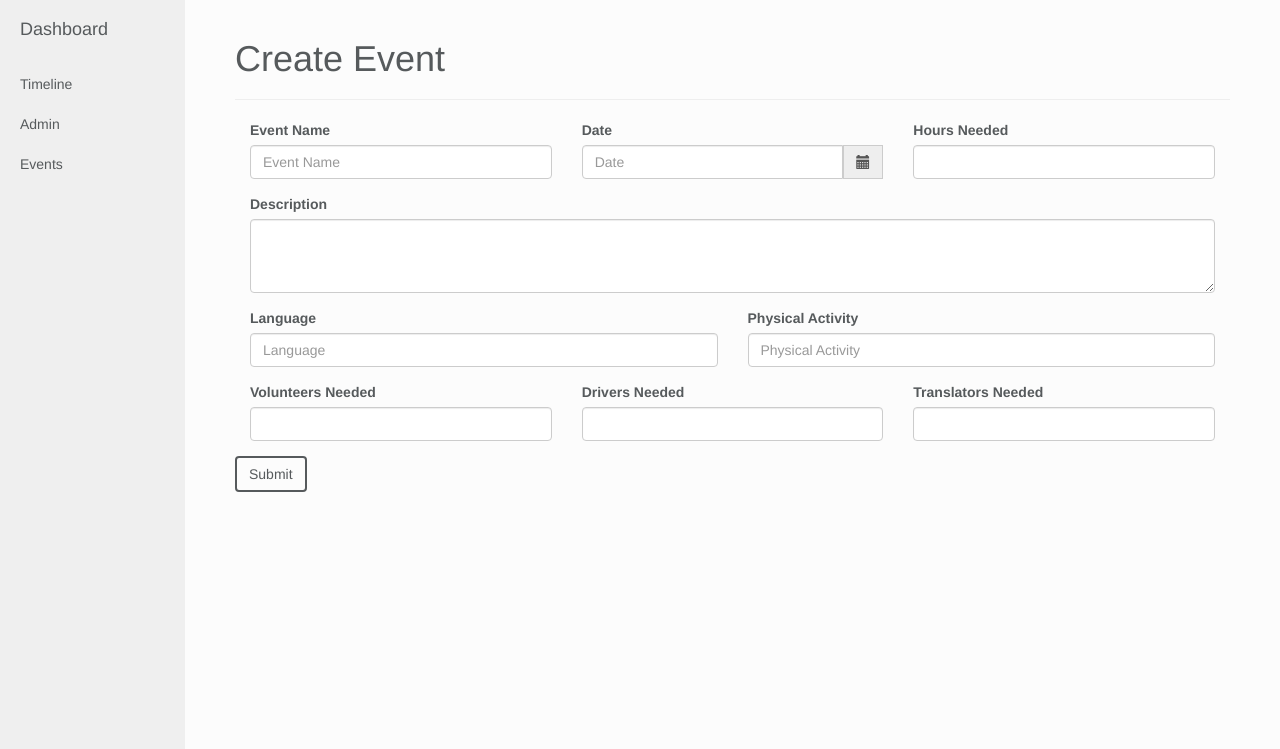
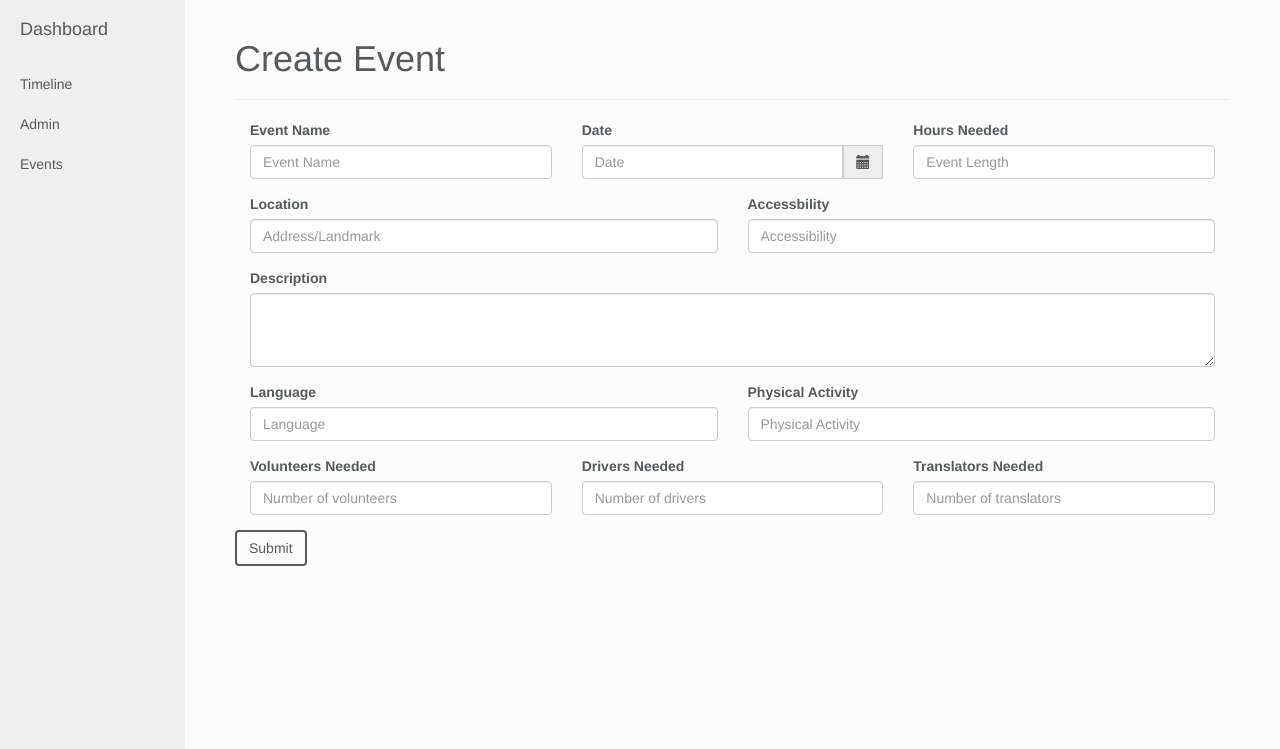
Before and after one commit to sup/fill, a Flask app: page /create_event in a window 1280 px wide. Shown: the part 51-800 px from the top of the page. Run offline with Flask 2, Linux system fonts and the light colour scheme; some libraries are stand-ins or nearby versions.

Commit message:
update css and add event location/accessibility

```diff
--- a/fill-app/main.py
+++ b/fill-app/main.py
@@ -272,6 +272,8 @@ def create_event():
         date = request.form["date"]
         date = datetime.strptime(date, "%m/%d/%Y %H:%M %p")
         hours = int(request.form["hours"])
+        location = request.form["location"]
+        accessibility = request.form["accessibility"]
         description = request.form["description"]
         language = request.form["language"]
         physical_activity = request.form["physical_activity"]
@@ -287,6 +289,8 @@ def create_event():
         event = Event(name=name,
                       date=date,
                       hours=hours,
+                      location=location,
+                      accessibility=accessibility,
                       description=description,
                       language=language,
                       physical_activity=physical_activity,
@@ -324,6 +328,8 @@ def edit_event(id=None):
         name = request.form["name"]
         date = request.form["date"]
         date = datetime.strptime(date, "%m/%d/%Y %H:%M %p")
+        location = request.form["location"]
+        accessibility = request.form["accessibility"]
         hours = int(request.form["hours"])
         description = request.form["description"]
         language = request.form["language"]
@@ -336,6 +342,8 @@ def edit_event(id=None):
         event.name = name
         event.date = date
         event.hours = hours
+        event.location = location
+        event.accessibility = accessibility
         event.description = description
         event.language = language
         event.physical_activity = physical_activity
--- a/fill-app/models/models.py
+++ b/fill-app/models/models.py
@@ -57,8 +57,10 @@ class Event(ndb.Model):
     name = ndb.StringProperty(required=True)
     date = ndb.DateTimeProperty(required=True)
     admin = ndb.KeyProperty(required=True)
+    location = ndb.StringProperty(required=True)
     description = ndb.TextProperty(required=True)
     language = ndb.StringProperty(required=True)
+    accessibility = ndb.StringProperty(required=True)
     hours = ndb.IntegerProperty(required=True)
     physical_activity = ndb.StringProperty(required=True)
 
--- a/fill-app/static/css/main.css
+++ b/fill-app/static/css/custom.css
@@ -136,11 +136,11 @@ p {
 /* Progress Bars */
 .progress-bar-vertical {
   width: 20px;
-  min-height: 100px;
+  min-height: 200px;
   display: flex;
   align-items: flex-end;
   float: left;
-  margin-top: 10px;
+  margin-top: 30px;
 }
 
 .progress-bar-vertical .progress-bar {
--- a/fill-app/templates/create_event.html
+++ b/fill-app/templates/create_event.html
@@ -30,7 +30,15 @@
       </div>
       <div class="form-group col-lg-4">
         <label for="">Hours Needed</label>
-        <input type="number" name="hours" class="form-control" value="" min="{5"} max="" step="" required="required">
+        <input type="number" name="hours" class="form-control" value="" min="{5"} max="" step="" required="required" placeholder="Event Length">
+      </div>
+      <div class="form-group col-lg-6">
+        <label for="">Location</label>
+        <input type="text" class="form-control" name="location" placeholder="Address/Landmark" required="required">
+      </div>
+      <div class="form-group col-lg-6">
+        <label for="">Accessbility</label>
+        <input type="text" class="form-control" name="accessibility" placeholder="Accessibility" required="required">
       </div>
       <div class="form-group col-lg-12">
         <label for="">Description</label>
@@ -46,15 +54,15 @@
       </div>
       <div class="form-group col-lg-4">
         <label for="">Volunteers Needed</label>
-        <input type="number" name="volunteers_needed" class="form-control" value="" min="{0"} max="" step="" required="required">
+        <input type="number" name="volunteers_needed" class="form-control" value="" min="{0"} max="" step="" required="required" placeholder="Number of volunteers">
       </div>
       <div class="form-group col-lg-4">
         <label for="">Drivers Needed</label>
-        <input type="number" name="drivers_needed" class="form-control" value="" min="{0"} max="" step="" required="required">
+        <input type="number" name="drivers_needed" class="form-control" value="" min="{0"} max="" step="" required="required" placeholder="Number of drivers">
       </div>
       <div class="form-group col-lg-4">
         <label for="">Translators Needed</label>
-        <input type="number" name="translators_needed" class="form-control" value="" min="{0"} max="" step="" required="required">
+        <input type="Number" name="translators_needed" class="form-control" value="" min="{0"} max="" step="" required="required" placeholder="Number of translators">
       </div>
       <button type="submit" class="btn btn-primary">Submit</button>
     </form>
--- a/fill-app/templates/dashboard.html
+++ b/fill-app/templates/dashboard.html
@@ -14,7 +14,7 @@
   <link rel="stylesheet" href="https://maxcdn.bootstrapcdn.com/bootstrap/3.3.6/css/bootstrap.min.css" integrity="sha384-1q8mTJOASx8j1Au+a5WDVnPi2lkFfwwEAa8hDDdjZlpLegxhjVME1fgjWPGmkzs7" crossorigin="anonymous">
 
   <!-- Main CSS -->
-  <link rel="stylesheet" href="/static/css/main.css">
+  <link rel="stylesheet" href="/static/css/custom.css">
   <!-- Custom CSS -->
   <link href="/static/css/dashboard.css" rel="stylesheet">
 
--- a/fill-app/templates/layout.html
+++ b/fill-app/templates/layout.html
@@ -11,7 +11,7 @@
     <link rel="stylesheet" href="https://maxcdn.bootstrapcdn.com/bootstrap/3.3.6/css/bootstrap.min.css" integrity="sha384-1q8mTJOASx8j1Au+a5WDVnPi2lkFfwwEAa8hDDdjZlpLegxhjVME1fgjWPGmkzs7" crossorigin="anonymous">
 
     <!-- Main CSS -->
-    <link rel="stylesheet" href="static/css/main.css">
+    <link rel="stylesheet" href="static/css/custom.css">
 
     <!-- HTML5 Shim and Respond.js IE8 support of HTML5 elements and media queries -->
     <!-- WARNING: Respond.js doesn't work if you view the page via file:// -->
```
Also changed, not shown: fill-app/templates/edit_event.html (+8 -0 lines), fill-app/templates/event_feed.html (+7 -0 lines).
